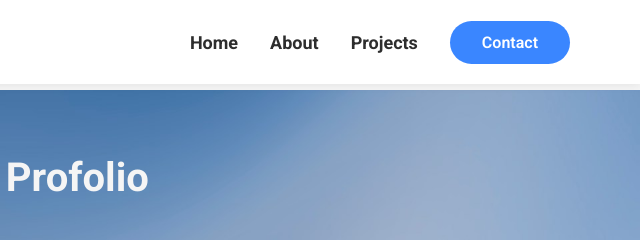
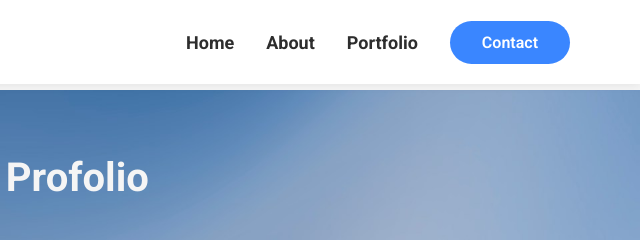
Before and after one commit to Viettruong1903/viettruong1905-website, a website: page website-portfolio/index.html in a window 1280 px wide. Shown: the top 240 px of the page, 640-1280 px from the left. Drawn offline with nearby package versions, Linux system fonts and the light colour scheme; files that its build step writes are made by us from their sources; files whose address does not match are found by name.

Commit message:
change portfolio website

```diff
--- a/projects.html
+++ b/website-portfolio/index.html
@@ -44,7 +44,7 @@
             <ul>
               <li><a href="index.html" onclick="scrollToTop(); return false;" tabindex="0">Home</a></li>
               <li><a href="about.html#about" tabindex="0">About</a></li>
-              <li><a href="projects.html" tabindex="0">Projects</a></li>
+              <li><a href="projects.html" tabindex="0">Portfolio</a></li>
             </ul>
           </nav>
 
```
